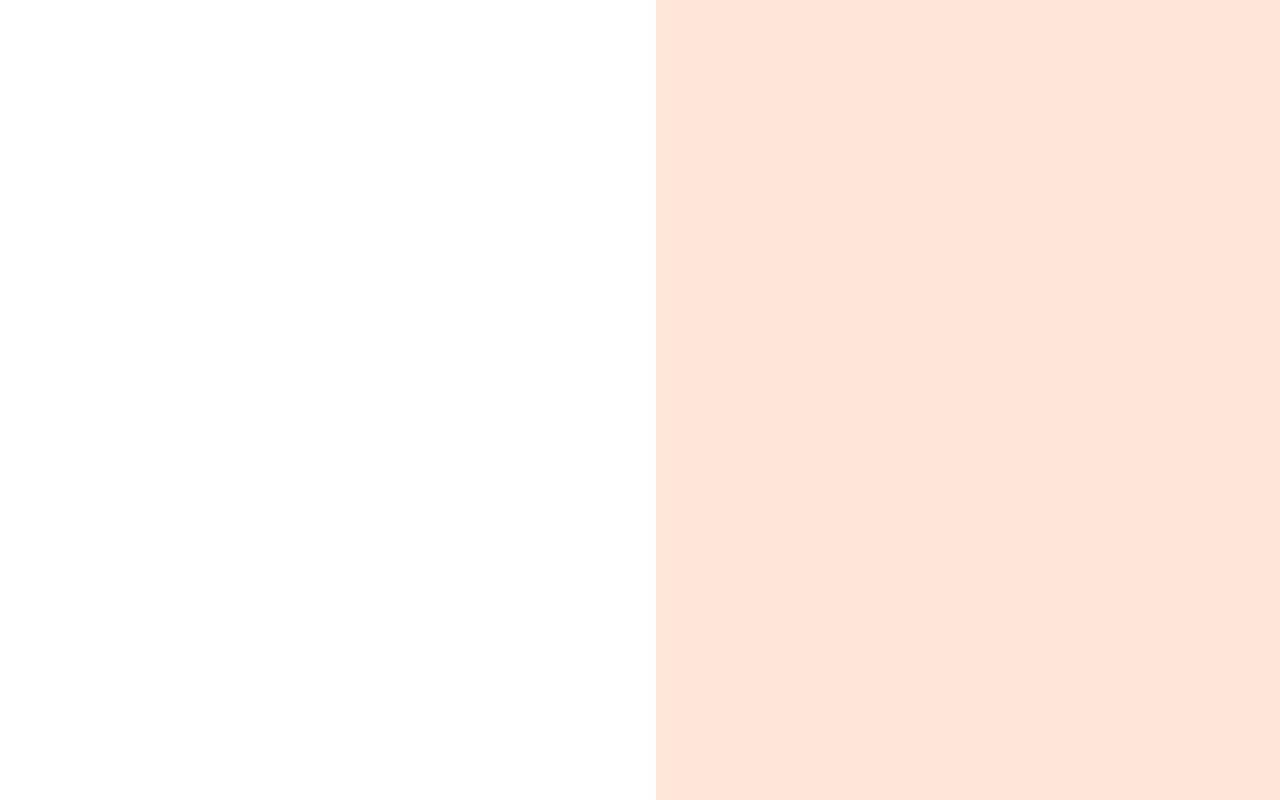
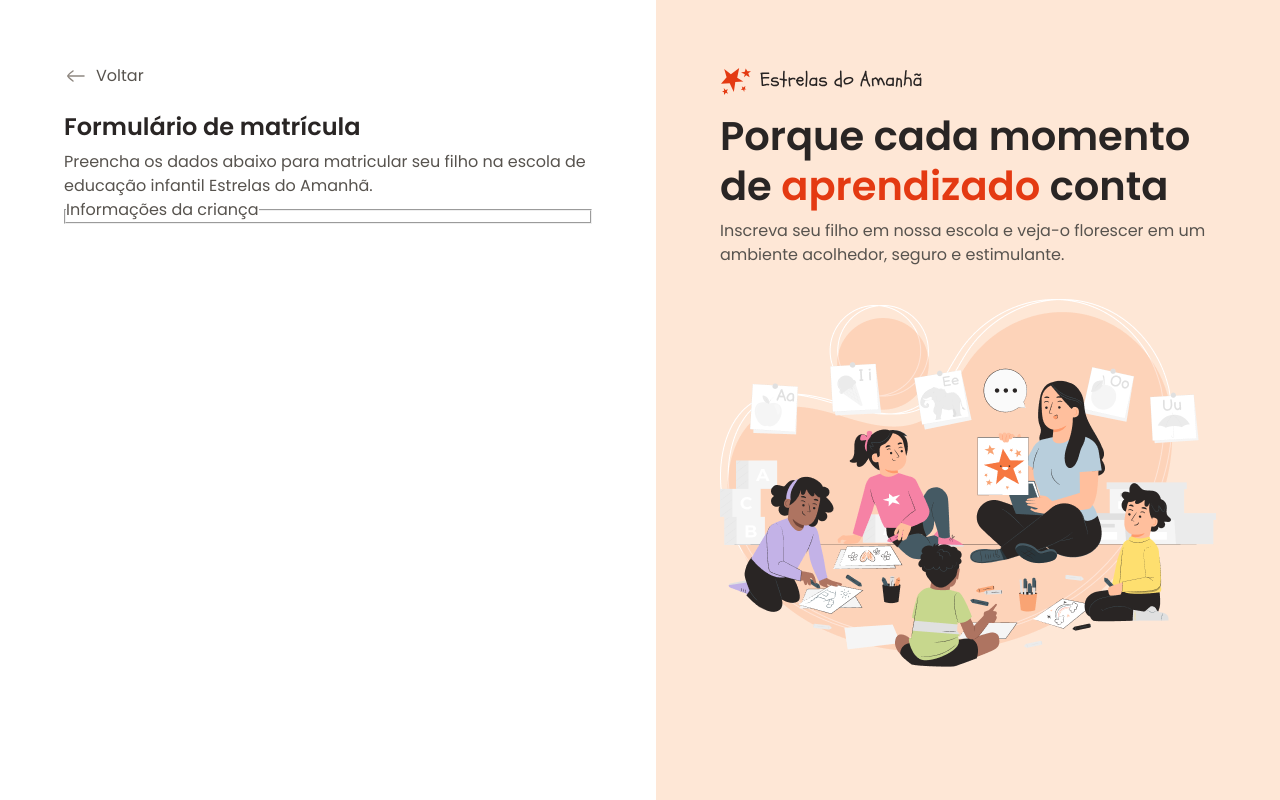
Before and after one commit to felipebalaminut/05FormularioMatricula, a plain HTML site: page index.html in a window 1280 px wide. Drawn offline with Linux system fonts and the light colour scheme.

Commit message:
conteúdo aside e conteúdo inicial do main

```diff
--- a/index.html
+++ b/index.html
@@ -17,10 +17,42 @@
   <body>
     <div id="app">
       <main>
-        <div class="main-container"></div>
+        <div class="main-container">
+          <div class="back">
+            <img src="assets/icons/arrow-left-02.svg" alt="icone de voltar" />
+            <span>Voltar</span>
+          </div>
+
+          <h1>Formulário de matrícula</h1>
+          <p>
+            Preencha os dados abaixo para matricular seu filho na escola de
+            educação infantil Estrelas do Amanhã.
+          </p>
+
+          <form>
+            <fieldset class="child-info">
+              <legend>Informações da criança</legend>
+            </fieldset>
+          </form>
+        </div>
       </main>
+
       <aside>
-        <div class="aside-container"></div>
+        <div class="aside-container">
+          <header>
+            <img src="assets/icons/logo.svg" alt="logo estrelas do amanhã" />
+            <h2>Porque cada momento de <span>aprendizado</span> conta</h2>
+            <p>
+              Inscreva seu filho em nossa escola e veja-o florescer em um
+              ambiente acolhedor, seguro e estimulante.
+            </p>
+          </header>
+
+          <img
+            src="assets/Illustration.png"
+            alt="ilustração de uma professora em uma roda de alunos"
+          />
+        </div>
       </aside>
     </div>
   </body>
--- a/styles/global.css
+++ b/styles/global.css
@@ -27,4 +27,16 @@
 
 body {
   overflow: hidden; /* não ter rolagem */
+
+  font: var(--text);
+  color: var(--text-secondary);
 }
+
+h1, h2 {
+  color: var(--text-primary);
+}
+
+img {
+  max-width: 100%;
+  height: auto;
+}
--- a/styles/layout.css
+++ b/styles/layout.css
@@ -13,6 +13,20 @@ main {
   & .main-container {
     max-width: 33rem;
     margin-left: auto;
+
+    & .back {
+      display: flex;
+      align-items: center;
+      gap: .5rem;
+
+      margin-bottom: 1.5rem;
+    }
+
+    & h1 {
+      font: 600 1.5rem/1.25 var(--font-family);
+
+      margin-bottom: .5rem;
+    }
   }
 }
 
@@ -22,5 +36,19 @@ aside {
 
   & .aside-container {
     max-width: 31rem;
+
+    & h2 {
+      margin-block: .5rem;
+
+      font: 600 2.5rem/1.25 var(--font-family);
+
+      & span {
+        color: var(--text-highlight);
+      }
+    }
+
+    & > img {
+      margin-top: 2rem;
+    }
   }
 }
```
